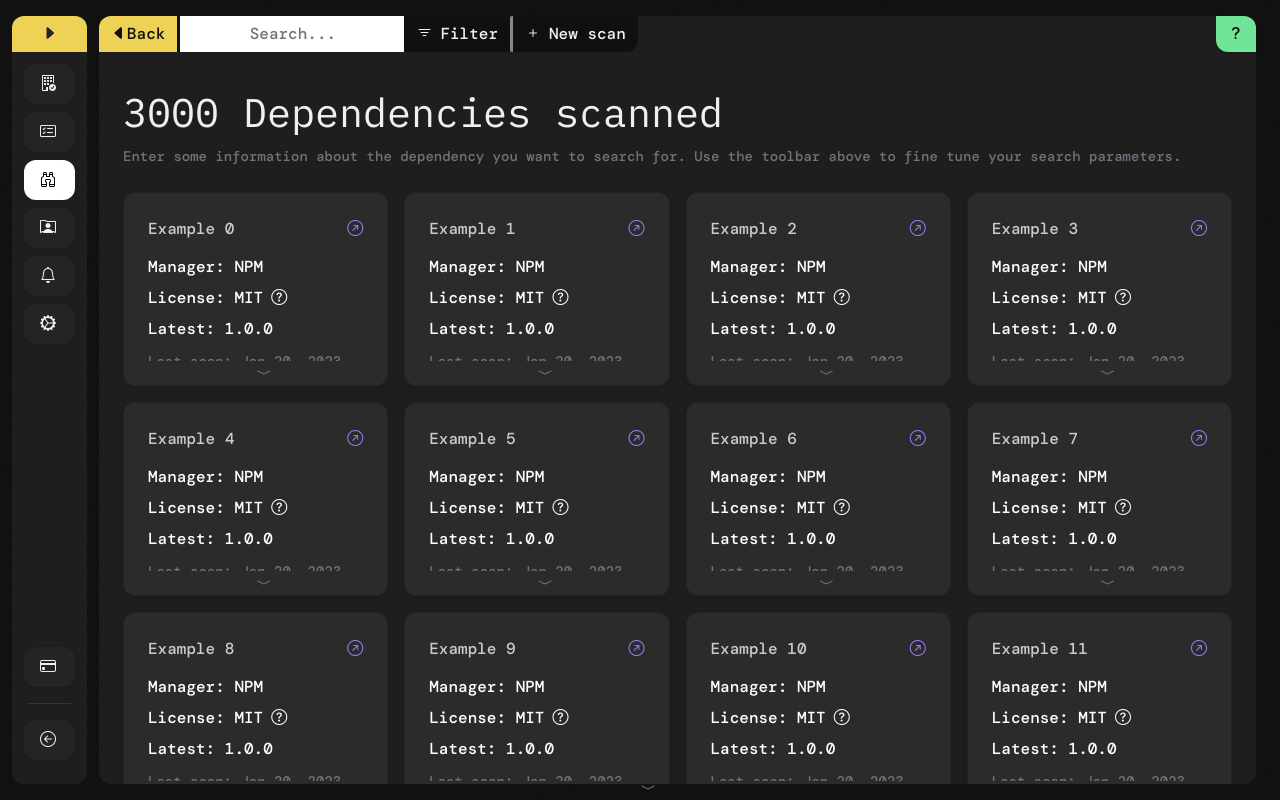
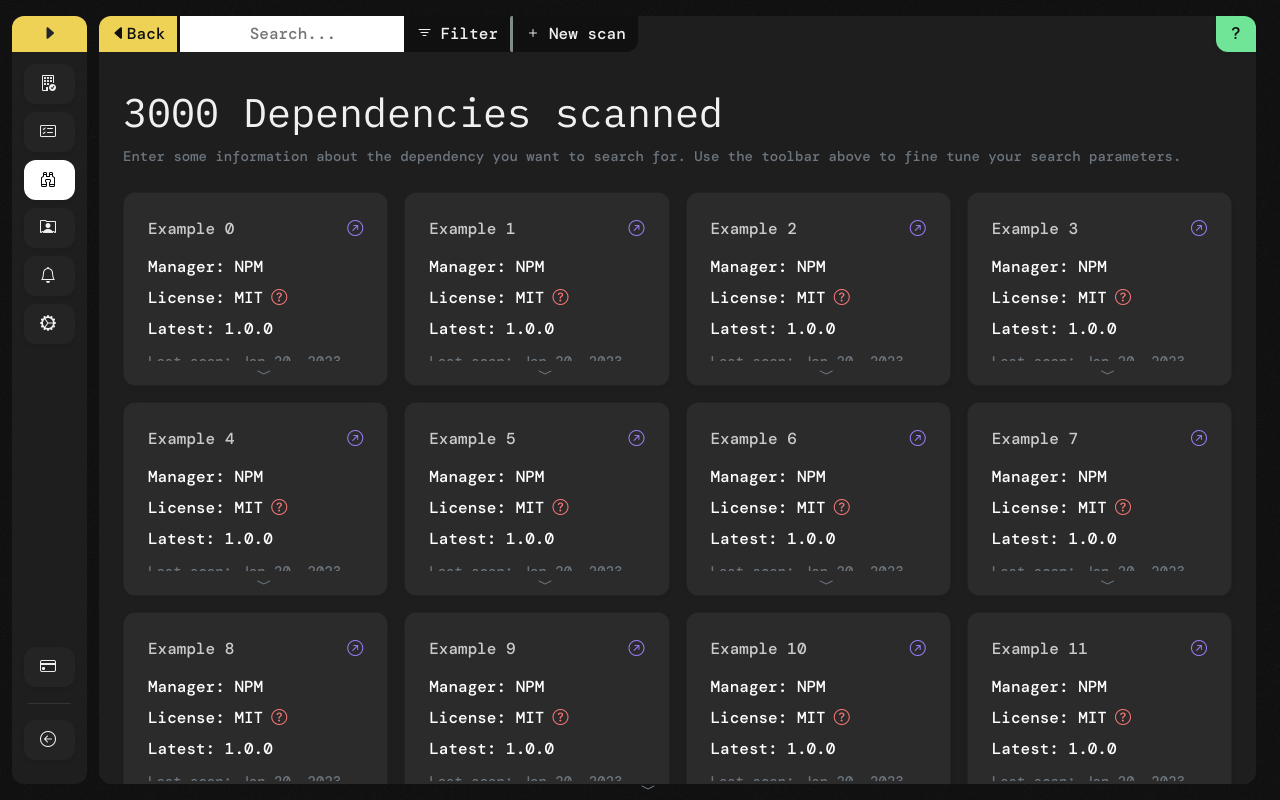
Before and after one commit to whichlicense/frontend, a React (Create React App) app: page /search in a window 1280 px wide. Built offline with nearby package versions, Linux system fonts and the light colour scheme.

Commit message:
add txt-red
Signed-off-by: duart38 <duartsnel@icloud.com>

```diff
--- a/src/index.css
+++ b/src/index.css
@@ -164,6 +164,9 @@ b {
 .txt-white {
   color: var(--color-text-light) !important;
 }
+.txt-red {
+  color: var(--color-red) !important;
+}
 
 
 
```
